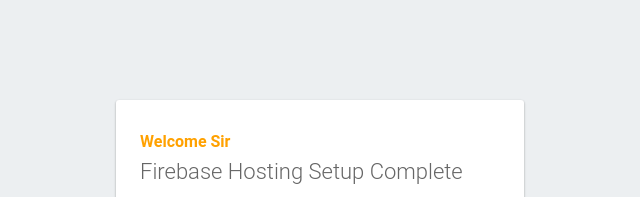
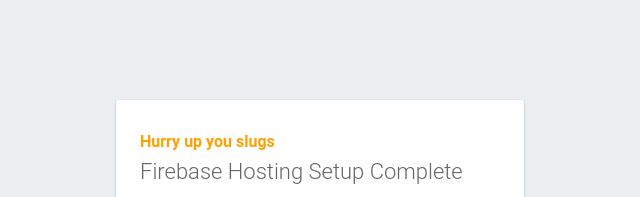
Before and after one commit to LopesLs/FirebaseLearn, a plain HTML site: page public/index.html in a window 1280 px wide. Shown: the top 197 px of the page, 320-960 px from the left. Drawn offline with Linux system fonts and the light colour scheme; some packages are replaced by stand-ins of ours.

Commit message:
change h2

```diff
--- a/public/index.html
+++ b/public/index.html
@@ -40,7 +40,7 @@
   </head>
   <body>
     <div id="message">
-      <h2>Welcome Sir</h2>
+      <h2>Hurry up you slugs</h2>
       <h1>Firebase Hosting Setup Complete</h1>
       <p>You're seeing this because you've successfully setup Firebase Hosting. Now it's time to go build something extraordinary!</p>
       <a target="_blank" href="https://firebase.google.com/docs/hosting/">Open Hosting Documentation</a>
```
Also changed, not shown: .github/workflows/firebase-hosting-merge.yml, .github/workflows/firebase-hosting-pull-request.yml.
